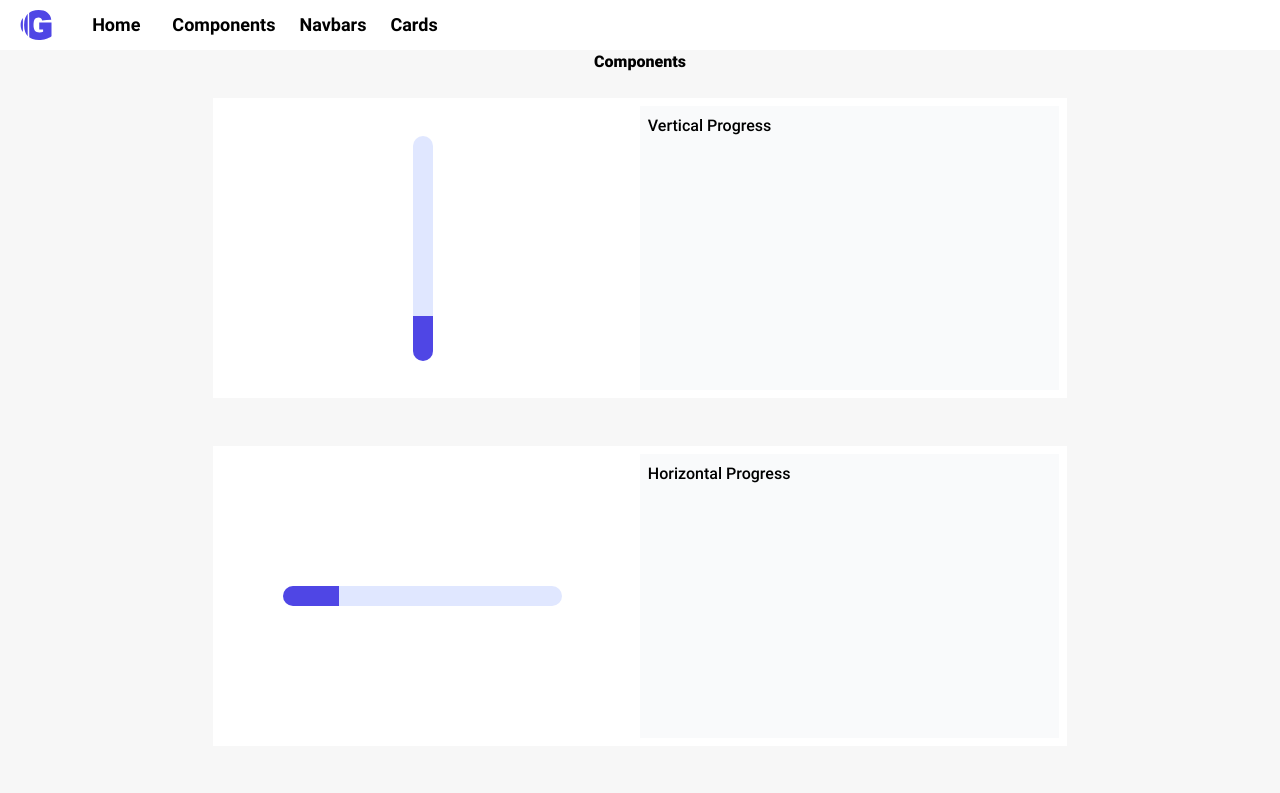
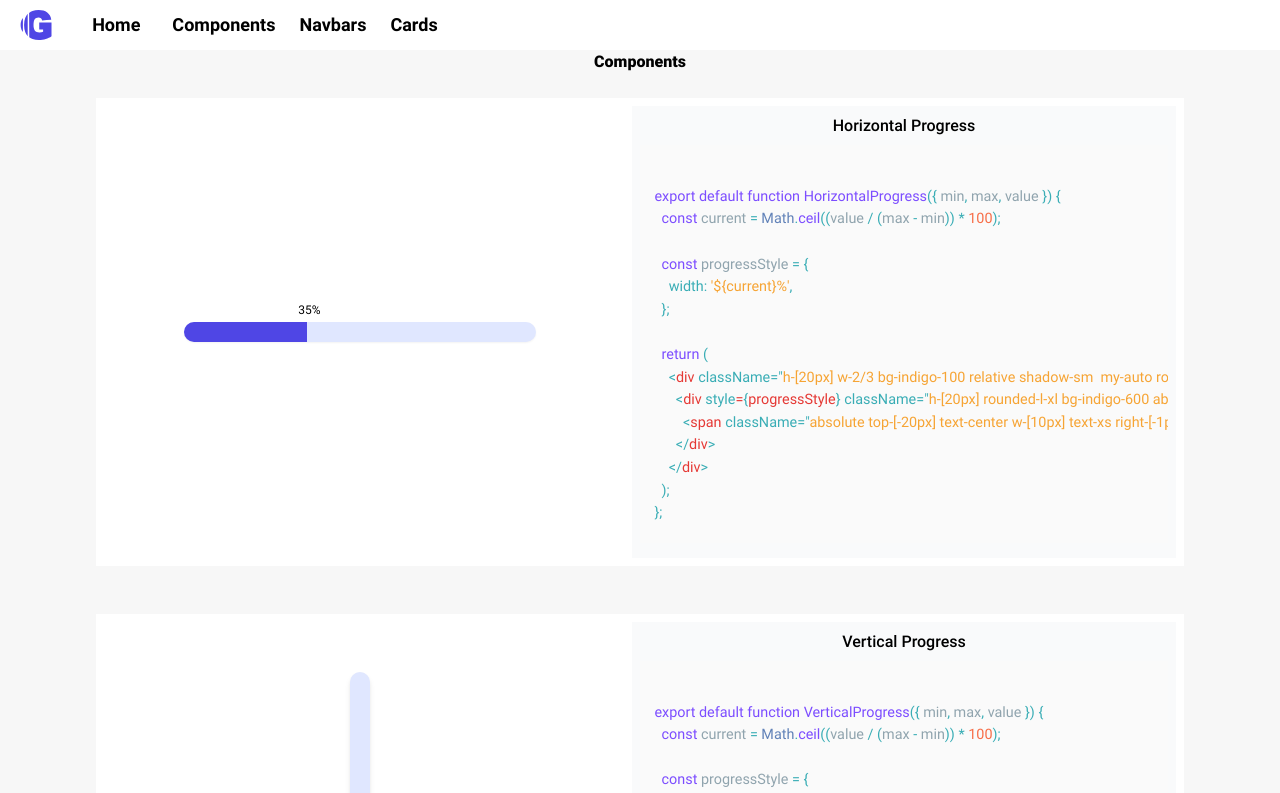
Before and after one commit to arthurfincham/gust, a React (Create React App) app: page /components in a window 1280 px wide. Shown: the top 793 px of the page. Built offline with nearby package versions, Linux system fonts and the light colour scheme.

Commit message:
add syntax highlighter

```diff
--- a/package.json
+++ b/package.json
@@ -10,6 +10,7 @@
     "react-dom": "^17.0.2",
     "react-router-dom": "^6.2.1",
     "react-scripts": "5.0.0",
+    "react-syntax-highlighter": "^15.4.5",
     "web-vitals": "^2.1.3"
   },
   "scripts": {
--- a/src/index.css
+++ b/src/index.css
@@ -71,3 +71,7 @@ p,
 li {
   font-family: 'Roboto-Light';
 }
+
+pre {
+  font-size: 0.9em !important;
+}
--- /dev/null
+++ b/src/pubComponents/CodeFile.js
@@ -0,0 +1,35 @@
+export const HoriProg = `
+export default function HorizontalProgress({ min, max, value }) {
+  const current = Math.ceil((value / (max - min)) * 100);
+
+  const progressStyle = {
+    width: '\${current}%',
+  };
+
+  return (
+    <div className="h-[20px] w-2/3 bg-indigo-100 relative shadow-sm  my-auto rounded-xl">
+      <div style={progressStyle} className="h-[20px] rounded-l-xl bg-indigo-600 absolute">
+        <span className="absolute top-[-20px] text-center w-[10px] text-xs right-[-1px]">{current}%</span>
+      </div>
+    </div>
+  );
+};
+`;
+
+export const VertProg = `
+export default function VerticalProgress({ min, max, value }) {
+  const current = Math.ceil((value / (max - min)) * 100);
+
+  const progressStyle = {
+    width: '\${current}%',
+  };
+
+  return (
+    <div className="w-[20px] h-3/4 shadow-md bg-indigo-100 relative  rounded-xl my-1">
+      <div style={progressStyle} className="w-[20px] rounded-b-xl bottom-0 bg-indigo-600 absolute">
+        <span className="absolute top-[-5px] text-center w-[10px] text-xs left-7">{current}%</span>
+      </div>
+    </div>
+  );
+};
+`;
--- a/src/pubComponents/HorizontalProgress.js
+++ b/src/pubComponents/HorizontalProgress.js
@@ -1,14 +1,15 @@
-export default function HorizontalProgress() {
-  const min = 0;
-  const max = 100;
-  const current = 20;
+export default function HorizontalProgress({ min, max, value }) {
+  const current = Math.ceil((value / (max - min)) * 100);
 
   const progressStyle = {
     width: `${current}%`,
   };
+
   return (
-    <div className="h-[20px] w-2/3 bg-indigo-100 relative  my-auto rounded-xl">
-      <div style={progressStyle} className="h-[20px] rounded-l-xl bg-indigo-600 absolute"></div>
+    <div className="h-[20px] w-2/3 bg-indigo-100 relative shadow-sm  my-auto rounded-xl">
+      <div style={progressStyle} className="h-[20px] rounded-l-xl bg-indigo-600 absolute">
+        <span className="absolute top-[-20px] text-center w-[10px] text-xs right-[-1px]">{current}%</span>
+      </div>
     </div>
   );
 }
--- a/src/pubComponents/VerticalProgress.js
+++ b/src/pubComponents/VerticalProgress.js
@@ -1,14 +1,15 @@
-export default function VerticalProgress() {
-  const min = 0;
-  const max = 100;
-  const current = 20;
+export default function VerticalProgress({ min, max, value }) {
+  const current = Math.ceil((value / (max - min)) * 100);
 
   const progressStyle = {
     height: `${current}%`,
   };
+
   return (
-    <div className="w-[20px] h-3/4 bg-indigo-100 relative  rounded-xl">
-      <div style={progressStyle} className="w-[20px] rounded-b-xl bottom-0 bg-indigo-600 absolute"></div>
+    <div className="w-[20px] h-3/4 shadow-md bg-indigo-100 relative  rounded-xl my-1">
+      <div style={progressStyle} className="w-[20px] rounded-b-xl bottom-0 bg-indigo-600 absolute">
+        <span className="absolute top-[-5px] text-center w-[10px] text-xs left-7">{current}%</span>
+      </div>
     </div>
   );
 }
--- a/src/siteComponents/Components.js
+++ b/src/siteComponents/Components.js
@@ -1,12 +1,20 @@
 import VerticalProgress from '../pubComponents/VerticalProgress';
 import HorizontalProgress from '../pubComponents/HorizontalProgress';
+import { HoriProg, VertProg } from '../pubComponents/CodeFile';
 import Wrapper from './Wrapper';
+
 export default function Components() {
+  const progressProps = {
+    min: 0,
+    max: 100,
+    value: 35,
+  };
+
   return (
     <div className="flex flex-col items-center">
       <h1>Components</h1>
-      <Wrapper compChild={<VerticalProgress />} info="Vertical Progress" />
-      <Wrapper compChild={<HorizontalProgress />} info="Horizontal Progress" />
+      <Wrapper compChild={<HorizontalProgress {...progressProps} />} title="Horizontal Progress" myCode={HoriProg} />
+      <Wrapper compChild={<VerticalProgress {...progressProps} />} title="Vertical Progress" myCode={VertProg} />
     </div>
   );
 }
--- a/src/siteComponents/Wrapper.js
+++ b/src/siteComponents/Wrapper.js
@@ -1,9 +1,15 @@
-export default function Wrapper({ compChild, info }) {
+import { Prism as SyntaxHighlighter } from 'react-syntax-highlighter';
+import { materialLight } from 'react-syntax-highlighter/dist/esm/styles/prism';
+
+export default function Wrapper({ compChild, title, myCode }) {
   return (
-    <div className="flex min-h-[300px] justify-center bg-white my-6 w-2/3">
-      <div className="w-1/2 flex items-center justify-center">{compChild}</div>
-      <div className="w-1/2 bg-gray-50 m-2 p-2">
-        <h3>{info}</h3>
+    <div className="flex min-h-[300px] justify-center bg-white my-6 w-[85%]">
+      <div className="flex items-center justify-center w-1/2">{compChild}</div>
+      <div className="w-1/2 p-2 m-2 bg-gray-50">
+        <h3 className="mx-auto text-center ">{title}</h3>
+        <SyntaxHighlighter style={materialLight} wrapLongLines={true} language="jsx">
+          {myCode}
+        </SyntaxHighlighter>
       </div>
     </div>
   );
```
Also changed, not shown: 1 other file (tests, documents, lock files or other folders).
